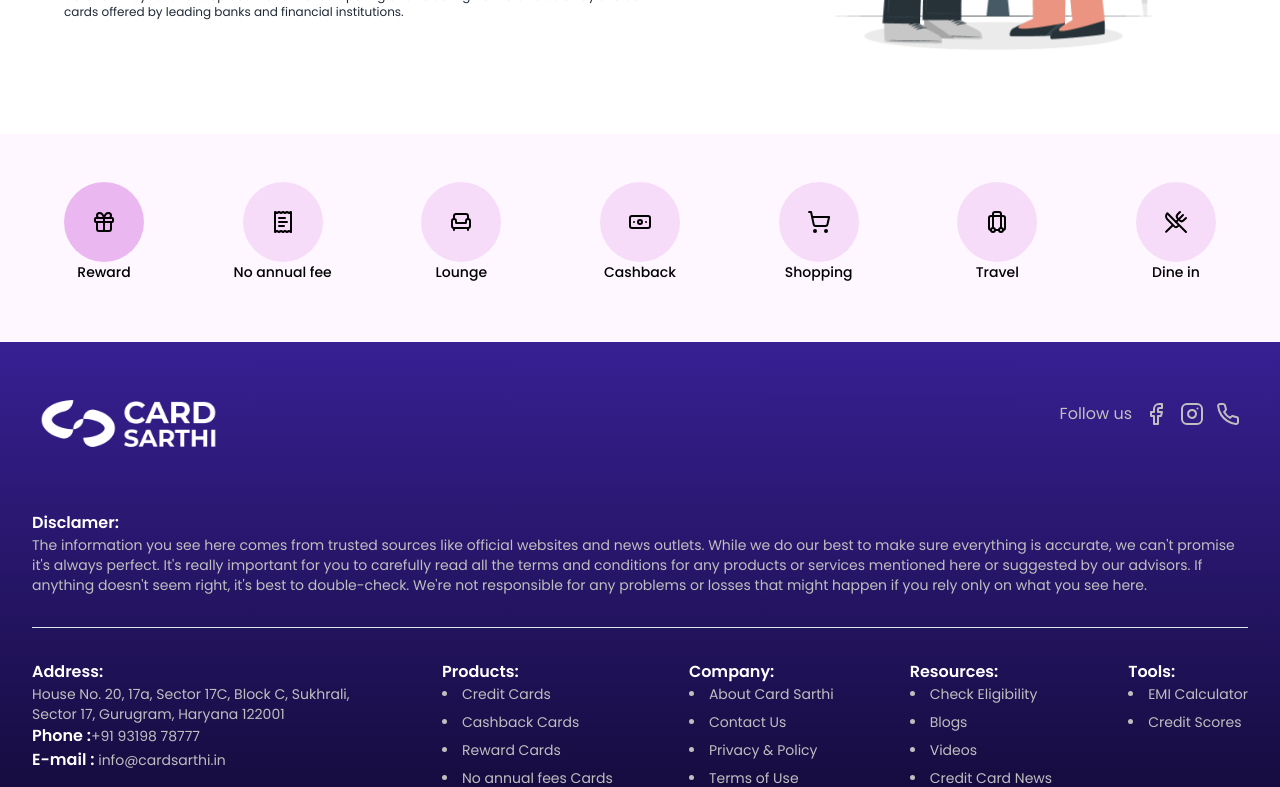
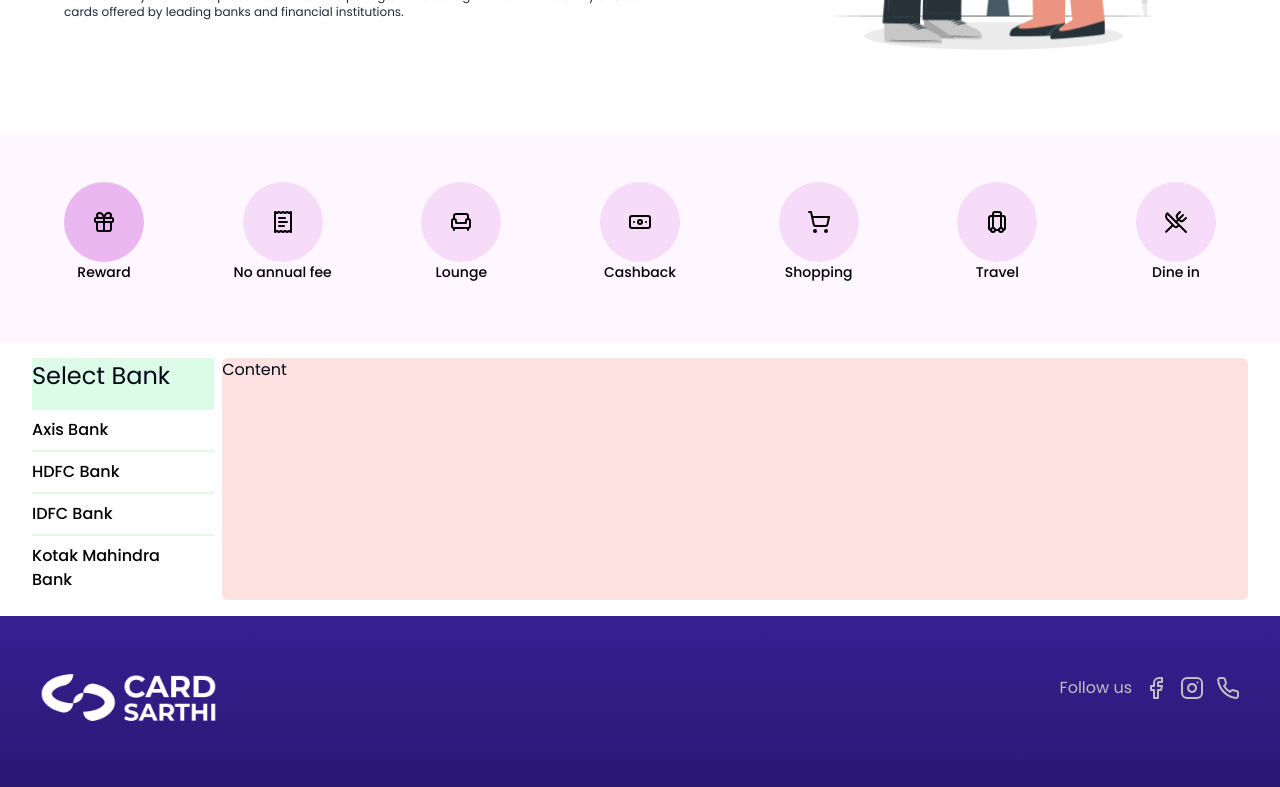
Before and after one commit to ohnishant/card-sarthi, a Next.js app: page /categories in a window 1280 px wide. Shown: the part 487-1274 px from the top of the page. Built offline with nearby package versions, Linux system fonts and the light colour scheme.

Commit message:
add: sidebar for banks

```diff
--- /dev/null
+++ b/src/app/categories/_components/Results.tsx
@@ -0,0 +1,80 @@
+"use client";
+
+import { Button } from "@/components/ui/button";
+import { cn } from "@/lib/utils";
+import { usePathname, useRouter, useSearchParams } from "next/navigation";
+import React from "react";
+
+const validBanks = ["axis", "hdfc", "idfc", "kotak_mahindra"];
+const banks = [
+  { name: "Axis Bank", value: "axis" },
+  { name: "HDFC Bank", value: "hdfc" },
+  { name: "IDFC Bank", value: "idfc" },
+  { name: "Kotak Mahindra Bank", value: "kotak_mahindra" },
+];
+
+const Results = () => {
+  const [selectedBank, setSelectedBank] = React.useState("");
+  const searchParams = useSearchParams();
+  const category = searchParams.get("bank") || "";
+  const router = useRouter();
+  const pathname = usePathname();
+
+  function handleBankChange(bank: string) {
+    const current = new URLSearchParams(Array.from(searchParams.entries())); // -> has to use this form
+    const value = bank;
+
+    if (!value || !validBanks.includes(value)) {
+      // default to reward_card
+      current.delete("bank");
+      setSelectedBank("");
+    } else {
+      current.set("bank", bank);
+      setSelectedBank(bank);
+    }
+
+    const search = current.toString();
+    const query = search ? `?${search}` : "";
+    router.push(`${pathname}${query}`, { scroll: false });
+  }
+
+  React.useEffect(() => {
+    if (validBanks.includes(category)) {
+      setSelectedBank(category);
+    } else {
+      setSelectedBank("reward_card");
+    }
+  }, [category]);
+
+  return (
+    <div className="flex flex-row container gap-2 my-4">
+      <div className="bg-green-100 w-[216px]">
+        <div className="text-[1.5rem]">Select Bank</div>
+        <div className="flex flex-col gap-0.5 mt-4">
+          {banks.map((bank) => {
+            return (
+              <div key={bank.value} className="w-full flex flex-row">
+                {selectedBank === bank.value && (
+                  <div className="w-2 bg-yellow-400"></div>
+                )}
+                <Button
+                  className={cn(
+                    "text-[1rem] justify-start text-wrap w-full h-auto text-left rounded-none bg-white text-black hover:bg-white hover:text-black pl-0",
+                    selectedBank === bank.value && "text-black pl-2",
+                  )}
+                  key={bank.value}
+                  onClick={() => handleBankChange(bank.value)}
+                >
+                  {bank.name}
+                </Button>
+              </div>
+            );
+          })}
+        </div>
+      </div>
+      <div className="bg-red-100 w-full rounded-md">Content</div>
+    </div>
+  );
+};
+
+export default Results;
--- a/src/app/categories/page.tsx
+++ b/src/app/categories/page.tsx
@@ -3,6 +3,7 @@
 import { useSearchParams } from "next/navigation";
 import { Suspense } from "react";
 import CategoryOptions from "./_components/CategoryOptions";
+import Results from "./_components/Results";
 
 const Page = () => {
   // Have to wrap content in suspense because the page would not load otherwise due to useSearchParams()
@@ -27,6 +28,7 @@
         secondary
       />
       <CategoryOptions />
+      <Results />
     </>
   );
 };
```
